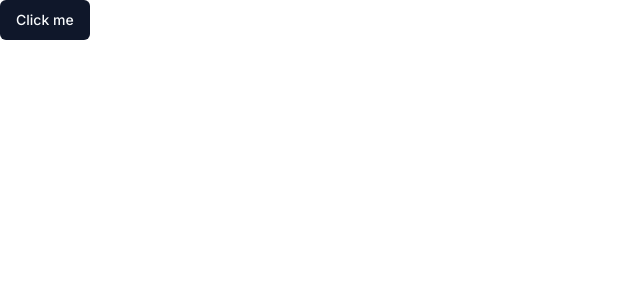
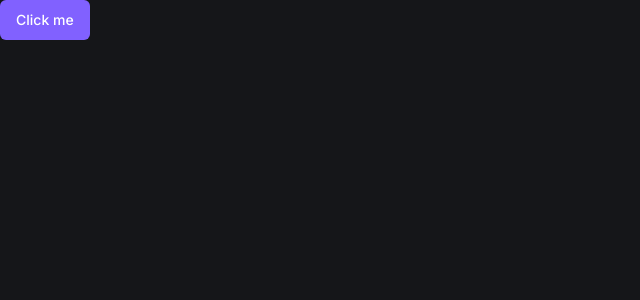
Before and after one commit to Baccan/fsw-barber-2024, a Next.js app: page / in a window 1280 px wide. Shown: the top 300 px of the page, without its empty margins (0-640 px from the left). Built offline with nearby package versions, Linux system fonts and the light colour scheme.

Commit message:
[CORE] add shadcn theme

```diff
--- a/app/globals.css
+++ b/app/globals.css
@@ -3,59 +3,36 @@
 @tailwind utilities;
 
 @layer base {
-  :root {
-    --background: 0 0% 100%;
-    --foreground: 222.2 84% 4.9%;
-    --card: 0 0% 100%;
-    --card-foreground: 222.2 84% 4.9%;
-    --popover: 0 0% 100%;
-    --popover-foreground: 222.2 84% 4.9%;
-    --primary: 222.2 47.4% 11.2%;
-    --primary-foreground: 210 40% 98%;
-    --secondary: 210 40% 96.1%;
-    --secondary-foreground: 222.2 47.4% 11.2%;
-    --muted: 210 40% 96.1%;
-    --muted-foreground: 215.4 16.3% 46.9%;
-    --accent: 210 40% 96.1%;
-    --accent-foreground: 222.2 47.4% 11.2%;
-    --destructive: 0 84.2% 60.2%;
+  .dark {
+    --background: 225 9% 9%;
+    --foreground: 210 40% 98%;
+
+    --card: 228 9% 11%;
+    --card-foreground: 210 40% 98%;
+
+    --popover: 228 9% 11%;
+    --popover-foreground: 210 40% 98%;
+
+    --primary: 252 100% 69%;
+    --primary-foreground: 0 0% 100%;
+
+    --secondary: 228 6% 16%;
+    --secondary-foreground: 210 40% 98%;
+
+    --muted: 228 6% 16%;
+    --muted-foreground: 215 20.2% 65.1%;
+
+    --accent: 228 6% 16%;
+    --accent-foreground: 210 40% 98%;
+
+    --destructive: 0 84% 60%;
     --destructive-foreground: 210 40% 98%;
-    --border: 214.3 31.8% 91.4%;
-    --input: 214.3 31.8% 91.4%;
-    --ring: 222.2 84% 4.9%;
+
+    --border: 228 6% 16%;
+    --input: 228 6% 16%;
+    --ring: 212.7 26.8% 83.9%;
+
     --radius: 0.5rem;
-    --chart-1: 12 76% 61%;
-    --chart-2: 173 58% 39%;
-    --chart-3: 197 37% 24%;
-    --chart-4: 43 74% 66%;
-    --chart-5: 27 87% 67%;
-  }
-
-  .dark {
-    --background: 222.2 84% 4.9%;
-    --foreground: 210 40% 98%;
-    --card: 222.2 84% 4.9%;
-    --card-foreground: 210 40% 98%;
-    --popover: 222.2 84% 4.9%;
-    --popover-foreground: 210 40% 98%;
-    --primary: 210 40% 98%;
-    --primary-foreground: 222.2 47.4% 11.2%;
-    --secondary: 217.2 32.6% 17.5%;
-    --secondary-foreground: 210 40% 98%;
-    --muted: 217.2 32.6% 17.5%;
-    --muted-foreground: 215 20.2% 65.1%;
-    --accent: 217.2 32.6% 17.5%;
-    --accent-foreground: 210 40% 98%;
-    --destructive: 0 62.8% 30.6%;
-    --destructive-foreground: 210 40% 98%;
-    --border: 217.2 32.6% 17.5%;
-    --input: 217.2 32.6% 17.5%;
-    --ring: 212.7 26.8% 83.9%;
-    --chart-1: 220 70% 50%;
-    --chart-2: 160 60% 45%;
-    --chart-3: 30 80% 55%;
-    --chart-4: 280 65% 60%;
-    --chart-5: 340 75% 55%;
   }
 }
 
--- a/app/layout.tsx
+++ b/app/layout.tsx
@@ -1,24 +1,22 @@
-import type { Metadata } from "next";
-import { Inter } from "next/font/google";
-import "./globals.css";
+import type { Metadata } from "next"
+import { Inter } from "next/font/google"
+import "./globals.css"
 
-const inter = Inter({ subsets: ["latin"] });
+const inter = Inter({ subsets: ["latin"] })
 
 export const metadata: Metadata = {
   title: "Create Next App",
   description: "Generated by create next app",
-};
+}
 
 export default function RootLayout({
   children,
 }: Readonly<{
-  children: React.ReactNode;
+  children: React.ReactNode
 }>) {
   return (
-    <html lang="pt-br">
-      <body className={inter.className}>
-        {children}
-      </body>
+    <html lang="pt-br" className="dark antialiased">
+      <body className={inter.className}>{children}</body>
     </html>
-  );
+  )
 }
```
